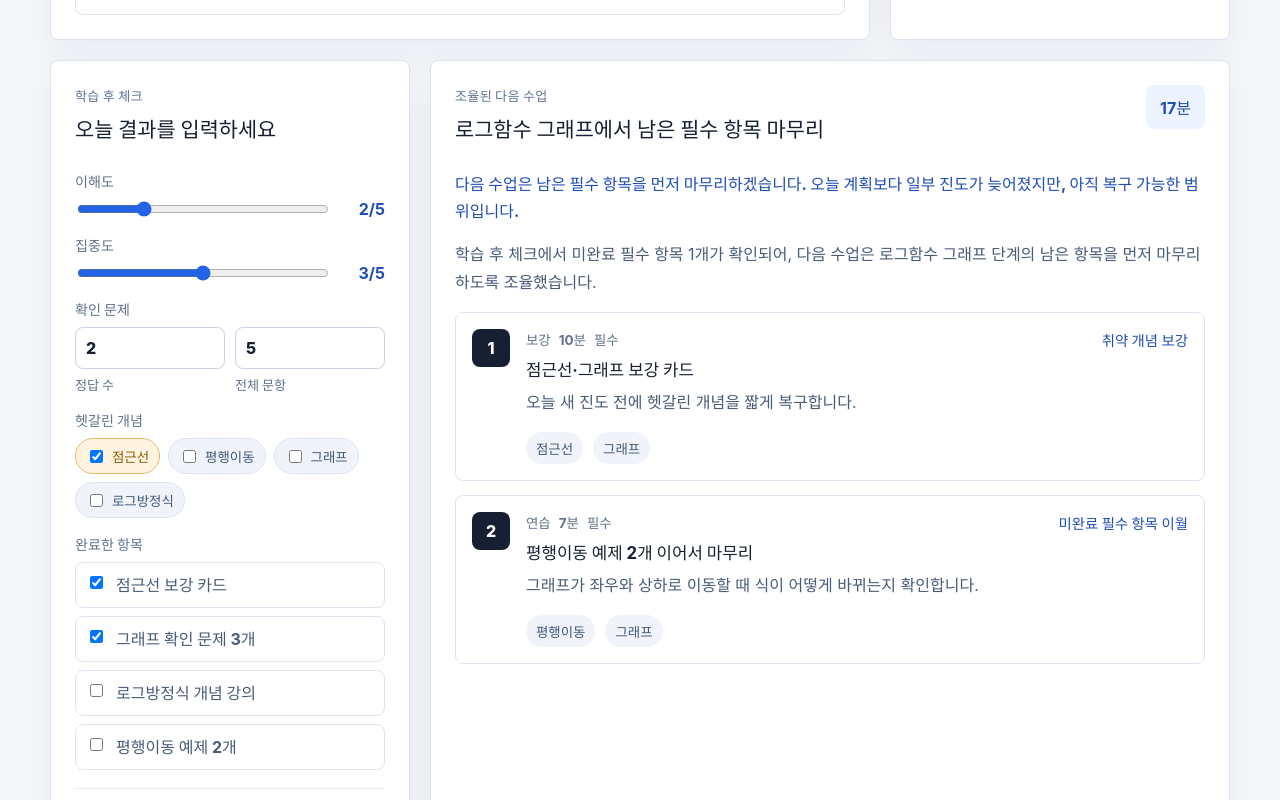
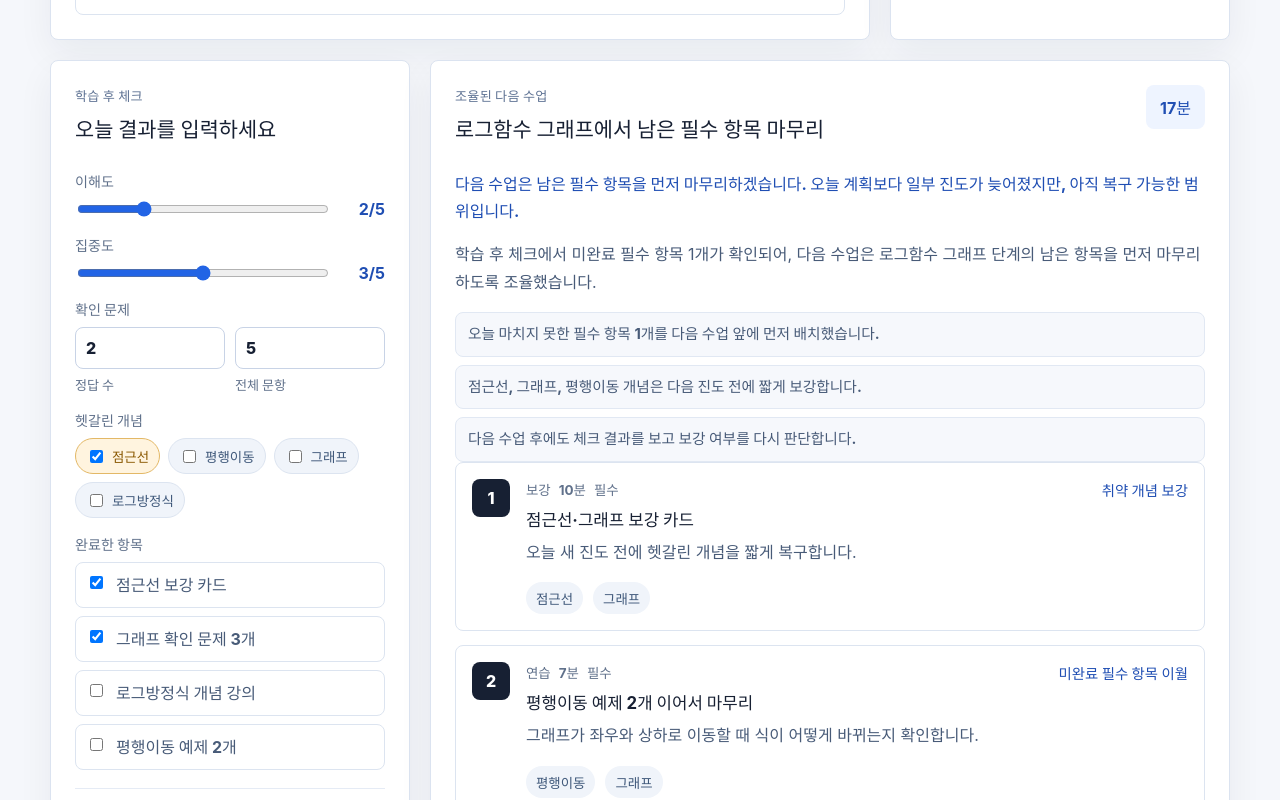
Before and after one commit to BattleMarine/AI_Homeroom_Teacher, a React (Vite) app: page / in a window 1280 px wide. Shown: the part 1890-2690 px from the top of the page. Built offline with nearby package versions, Linux system fonts and the light colour scheme.

Commit message:
feat : AI 담임 코멘트 근거 표시 개선
- 오늘 수업과 다음 수업 조율 근거 목록 추가

- mock AI 응답 문장을 보강과 복구 안내 중심으로 개선

- README에 AI 담임 응답 구현 상태 업데이트

```diff
--- a/src/app/App.tsx
+++ b/src/app/App.tsx
@@ -399,6 +399,7 @@ export function App() {
             <span className="eyebrow">AI 담임 판단</span>
             <h2 id="reason-title">왜 이렇게 배정됐나요?</h2>
             <p>{demoTodaySession.adjustmentReason}</p>
+            <ExplanationList items={demoTodaySession.explanationItems} />
           </section>
 
           <section className="weak-concepts" aria-labelledby="weak-title">
@@ -558,6 +559,7 @@ export function App() {
 
           <p className="teacher-comment">{demoNextSession.teacherComment}</p>
           <p>{demoNextSession.adjustmentReason}</p>
+          <ExplanationList items={demoNextSession.explanationItems} />
 
           <div className="compact-lesson-list">
             {demoNextSession.items.map((item, index) => (
@@ -591,6 +593,16 @@ export function App() {
         </ol>
       </section>
     </main>
+  );
+}
+
+function ExplanationList({ items }: { items: string[] }) {
+  return (
+    <ul className="explanation-list">
+      {items.map((item) => (
+        <li key={item}>{item}</li>
+      ))}
+    </ul>
   );
 }
 
--- a/src/app/app.css
+++ b/src/app/app.css
@@ -255,6 +255,25 @@ p {
 .teacher-comment {
   color: #1f4eb3;
   font-weight: 700;
+}
+
+.explanation-list {
+  display: grid;
+  gap: 8px;
+  list-style: none;
+  margin: 16px 0 0;
+  padding: 0;
+}
+
+.explanation-list li {
+  background: #f6f8fc;
+  border: 1px solid #e1e8f3;
+  border-radius: 8px;
+  color: #485b78;
+  font-size: 0.92rem;
+  font-weight: 700;
+  line-height: 1.55;
+  padding: 10px 12px;
 }
 
 .check-form {
--- a/src/features/progress-orchestrator/next-session-builder.ts
+++ b/src/features/progress-orchestrator/next-session-builder.ts
@@ -83,6 +83,7 @@ export function generateNextSession({
     reviewConcepts: learningAnalysis.reviewConcepts,
     carryOverItems,
     delayedItems,
+    explanationItems: teacherResponse.explanationItems,
     reasonCodes,
     adjustmentReason: teacherResponse.adjustmentReason,
     teacherComment: teacherResponse.teacherComment,
--- a/src/features/progress-orchestrator/progress.types.ts
+++ b/src/features/progress-orchestrator/progress.types.ts
@@ -33,8 +33,9 @@ export type GenerateTodaySessionInput = {
 
 export type GeneratedTodaySession = TodaySession & {
   date: string;
+  delayedItems: LessonItem[];
+  explanationItems: string[];
   reasonCodes: OrchestrationReasonCode[];
-  delayedItems: LessonItem[];
 };
 
 export type GenerateNextSessionInput = {
@@ -50,8 +51,9 @@ export type GeneratedNextSession = TodaySession & {
   date: string;
   targetStepId: string;
   targetStepTitle: string;
-  reviewConcepts: string[];
   carryOverItems: LessonItem[];
   delayedItems: LessonItem[];
+  explanationItems: string[];
   reasonCodes: NextSessionReasonCode[];
+  reviewConcepts: string[];
 };
--- a/src/features/progress-orchestrator/session-builder.ts
+++ b/src/features/progress-orchestrator/session-builder.ts
@@ -61,6 +61,7 @@ export function generateTodaySession({
     estimatedMinutes: sumLessonMinutes(selectedItems),
     items: selectedItems,
     delayedItems,
+    explanationItems: teacherResponse.explanationItems,
     reasonCodes,
     adjustmentReason: teacherResponse.adjustmentReason,
     teacherComment: teacherResponse.teacherComment,
--- a/src/features/teacher-response/teacher-response.mock.ts
+++ b/src/features/teacher-response/teacher-response.mock.ts
@@ -28,6 +28,42 @@ export function createMockAdjustmentReason({
   return `${currentStep.title} 단계의 기본 학습 흐름을 기준으로 오늘 수업을 편성했습니다.`;
 }
 
+export function createMockTodaySessionExplanationItems({
+  currentStep,
+  relatedWeakConcepts,
+  delayedItems,
+  maxMinutes,
+  reasonCodes,
+}: TodaySessionResponseContext): string[] {
+  const explanationItems = [
+    `${currentStep.title} 단계가 현재 커리큘럼의 진행 기준입니다.`,
+  ];
+
+  if (reasonCodes.includes("weak_concept_review")) {
+    explanationItems.push(
+      `${relatedWeakConcepts.join(", ")} 개념이 현재 단계와 연결되어 있어 새 진도 앞에 보강을 배치했습니다.`,
+    );
+  }
+
+  if (reasonCodes.includes("session_time_limit")) {
+    explanationItems.push(
+      `오늘 수업은 ${maxMinutes}분 안에 마치도록 선택 항목 ${delayedItems.length}개를 다음 후보로 넘겼습니다.`,
+    );
+  }
+
+  if (reasonCodes.includes("ready_for_next_step")) {
+    explanationItems.push(
+      "현재 단계의 기본 흐름이 안정적이라 새 진도와 확인 문제를 균형 있게 배치했습니다.",
+    );
+  }
+
+  explanationItems.push(
+    "수업 후 체크 결과에 따라 다음 수업 앞에 보강이나 복구 시간을 다시 붙이겠습니다.",
+  );
+
+  return explanationItems;
+}
+
 export function createMockTeacherComment({
   currentStep,
   relatedWeakConcepts,
@@ -41,10 +77,10 @@ export function createMockTeacherComment({
 
     return `오늘은 ${currentStep.title}을 진행하되, ${relatedWeakConcepts.join(
       ", ",
-    )}를 먼저 안정시키겠습니다.${delayedMessage} 모르는 부분은 벌이 아니라 보강으로 처리하면 됩니다.`;
+    )}를 먼저 안정시키겠습니다.${delayedMessage} 지금 늦어진 부분이 있어도 복구 가능한 범위에서 조정하겠습니다.`;
   }
 
-  return `오늘은 ${currentStep.title}의 기본 흐름대로 진행하겠습니다. 끝난 뒤 체크 결과를 보고 다음 수업 앞에 보강이 필요한지 다시 조율하겠습니다.`;
+  return `오늘은 ${currentStep.title}의 기본 흐름대로 진행하겠습니다. 끝난 뒤 체크 결과를 보고 다음 수업 앞에 필요한 보강을 다시 조율하겠습니다.`;
 }
 
 export function createMockNextSessionAdjustmentReason({
@@ -78,6 +114,59 @@ export function createMockNextSessionAdjustmentReason({
   return `학습 후 체크 결과가 안정적이어서 다음 단계인 ${targetStep.title} 수업으로 이동하도록 조율했습니다.`;
 }
 
+export function createMockNextSessionExplanationItems({
+  targetStep,
+  reviewConcepts,
+  carryOverItems,
+  delayedItems,
+  maxMinutes,
+  reasonCodes,
+}: NextSessionResponseContext): string[] {
+  const explanationItems = [];
+
+  if (reasonCodes.includes("progress_delayed")) {
+    explanationItems.push(
+      `오늘 마치지 못한 필수 항목 ${carryOverItems.length}개를 다음 수업 앞에 먼저 배치했습니다.`,
+    );
+  }
+
+  if (reasonCodes.includes("review_inserted")) {
+    explanationItems.push(
+      `${reviewConcepts.join(", ")} 개념은 다음 진도 전에 짧게 보강합니다.`,
+    );
+  }
+
+  if (reasonCodes.includes("next_session_load_reduced")) {
+    explanationItems.push(
+      "집중도 흐름을 고려해 다음 수업의 전체 부담을 조금 낮췄습니다.",
+    );
+  }
+
+  if (reasonCodes.includes("session_time_limit")) {
+    explanationItems.push(
+      `${maxMinutes}분 안에 끝낼 수 있도록 선택 항목 ${delayedItems.length}개는 뒤로 넘겼습니다.`,
+    );
+  }
+
+  if (reasonCodes.includes("next_step_selected")) {
+    explanationItems.push(`${targetStep.title} 단계로 이어가도 되는 상태입니다.`);
+  }
+
+  if (reasonCodes.includes("curriculum_completed")) {
+    explanationItems.push("현재 커리큘럼의 마지막 단계라 마무리 점검 흐름을 유지합니다.");
+  }
+
+  if (explanationItems.length === 0) {
+    explanationItems.push(
+      `${targetStep.title} 단계의 핵심 흐름을 유지하면서 다음 수업을 편성했습니다.`,
+    );
+  }
+
+  explanationItems.push("다음 수업 후에도 체크 결과를 보고 보강 여부를 다시 판단합니다.");
+
+  return explanationItems;
+}
+
 export function createMockNextSessionTeacherComment({
   targetStep,
   reviewConcepts,
--- a/src/features/teacher-response/teacher-response.service.ts
+++ b/src/features/teacher-response/teacher-response.service.ts
@@ -1,8 +1,10 @@
 import {
   createMockAdjustmentReason,
+  createMockNextSessionExplanationItems,
   createMockNextSessionAdjustmentReason,
   createMockNextSessionTeacherComment,
   createMockTeacherComment,
+  createMockTodaySessionExplanationItems,
 } from "./teacher-response.mock";
 import type {
   NextSessionResponseContext,
@@ -15,6 +17,7 @@ export function createTodaySessionResponse(
 ): TeacherResponseResult {
   return {
     adjustmentReason: createMockAdjustmentReason(context),
+    explanationItems: createMockTodaySessionExplanationItems(context),
     teacherComment: createMockTeacherComment(context),
   };
 }
@@ -24,6 +27,7 @@ export function createNextSessionResponse(
 ): TeacherResponseResult {
   return {
     adjustmentReason: createMockNextSessionAdjustmentReason(context),
+    explanationItems: createMockNextSessionExplanationItems(context),
     teacherComment: createMockNextSessionTeacherComment(context),
   };
 }
--- a/src/features/teacher-response/teacher-response.types.ts
+++ b/src/features/teacher-response/teacher-response.types.ts
@@ -15,6 +15,7 @@ export type TodaySessionResponseContext = {
 
 export type TeacherResponseResult = {
   adjustmentReason: string;
+  explanationItems: string[];
   teacherComment: string;
 };
 
```
Also changed, not shown: 1 other file (tests, documents, lock files or other folders).
